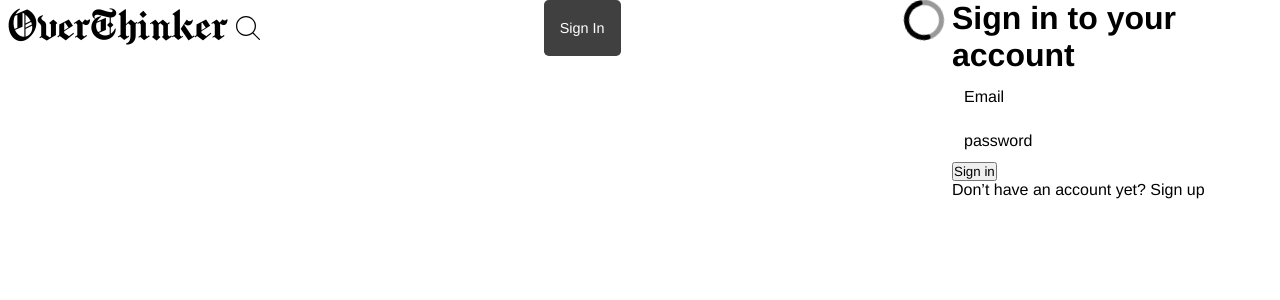
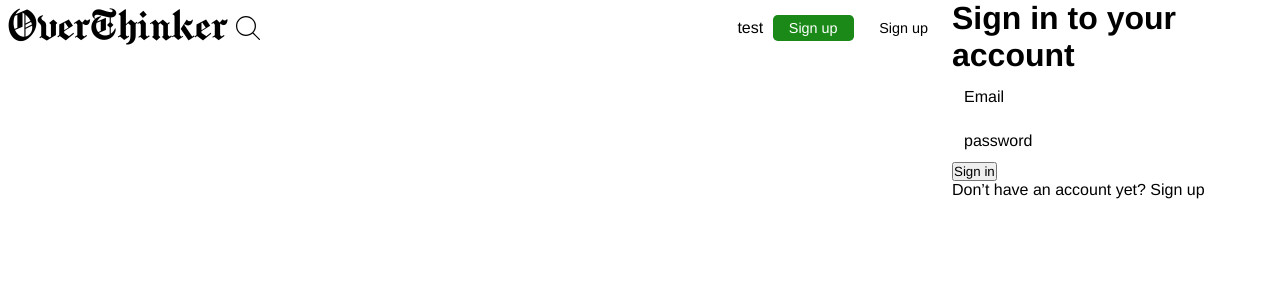
Before and after one commit to cookieMonsterDev/overthinker, a Next.js app: page /auth/login in a window 1280 px wide. Shown: the top 300 px of the page. Built offline with nearby package versions, Linux system fonts and the light colour scheme.

Commit message:
feat: add prevent redirect

```diff
--- a/src/app/api/auth/[...nextauth]/options.ts
+++ b/src/app/api/auth/[...nextauth]/options.ts
@@ -32,9 +32,6 @@ const options: NextAuthOptions = {
       },
     }),
   ],
-  pages: {
-    signIn: "/auth/login",
-  },
   callbacks: {
     async jwt({ user, token }) {
       return { ...user, ...token };
--- a/src/components/NavBar/NavBar.component.tsx
+++ b/src/components/NavBar/NavBar.component.tsx
@@ -19,12 +19,23 @@ export const NavBarComponent: React.FC<NavBarProps> = () => {
         </Link>
         <Search />
       </div>
-      <Button variant='default' disabled onClick={() => modal?.openModal(<LoginComponent />)}>
-        Sign In
-      </Button>
-      <Button  variant='text' isLoading={true} onClick={() => modal?.openModal(<LoginComponent />)}>
-        Sign In
-      </Button>
+      <div className={styles.subcontainer_right}>
+        <Link href="/new-article">test</Link>
+        <Button
+          className={styles.button}
+          variant="success"
+          onClick={() => modal?.openModal(<LoginComponent />)}
+        >
+          Sign up
+        </Button>
+        <Button
+          className={styles.button}
+          variant="text"
+          onClick={() => modal?.openModal()}
+        >
+          Sign up
+        </Button>
+      </div>
     </nav>
   );
 };
--- a/src/components/NavBar/NavBar.module.scss
+++ b/src/components/NavBar/NavBar.module.scss
@@ -11,19 +11,21 @@
   align-items: center;
 }
 
+.subcontainer_right {
+  display: flex;
+  align-items: center;
+  gap: 0.6rem;
+}
+
+.button {
+  font-size: 1.1rem;
+  padding: 0.5rem 1rem;
+  border-radius: 2rem;
+}
+
 .title {
   font-family: 'Chomsky', sans-serif;
   font-size: 2.5rem;
   font-weight: 500;
   margin-right: 0.5rem;
 }
-
-.signup_button {
-
-}
-
-.signin_button {
-
-}
-
-//#TODO font-family: sohne, "Helvetica Neue", Helvetica, Arial, sans-serif;
--- a/src/context/ModalProvider.tsx
+++ b/src/context/ModalProvider.tsx
@@ -1,9 +1,11 @@
 "use client";
-import { createContext, useContext, useState } from "react";
+import { LoginComponent } from "@/components/Modals/Login/Login.component";
+import { createContext, useContext, useState, useEffect } from "react";
 import ReactDOM from "react-dom";
+import cookies from 'js-cookie';
 
 interface ModalContextType {
-  openModal: (component: React.ReactNode) => void;
+  openModal: (component?: React.ReactNode) => void;
   closeModal: () => void;
 }
 
@@ -17,7 +19,8 @@ export const ModalProvider = ({ children }: { children: React.ReactNode }) => {
     isOpen: false,
   });
 
-  const openModal = (component: any) => {
+  const openModal = (component: any = <LoginComponent />) => {
+    document.cookie = "modal=; expires=Thu, 01 Jan 1970 00:00:00 UTC; path=/;";
     setModal({ component, isOpen: true });
   };
 
```
Also changed, not shown: src/middleware.ts (+9 -2 lines), 1 other file (tests, documents, lock files or other folders).
